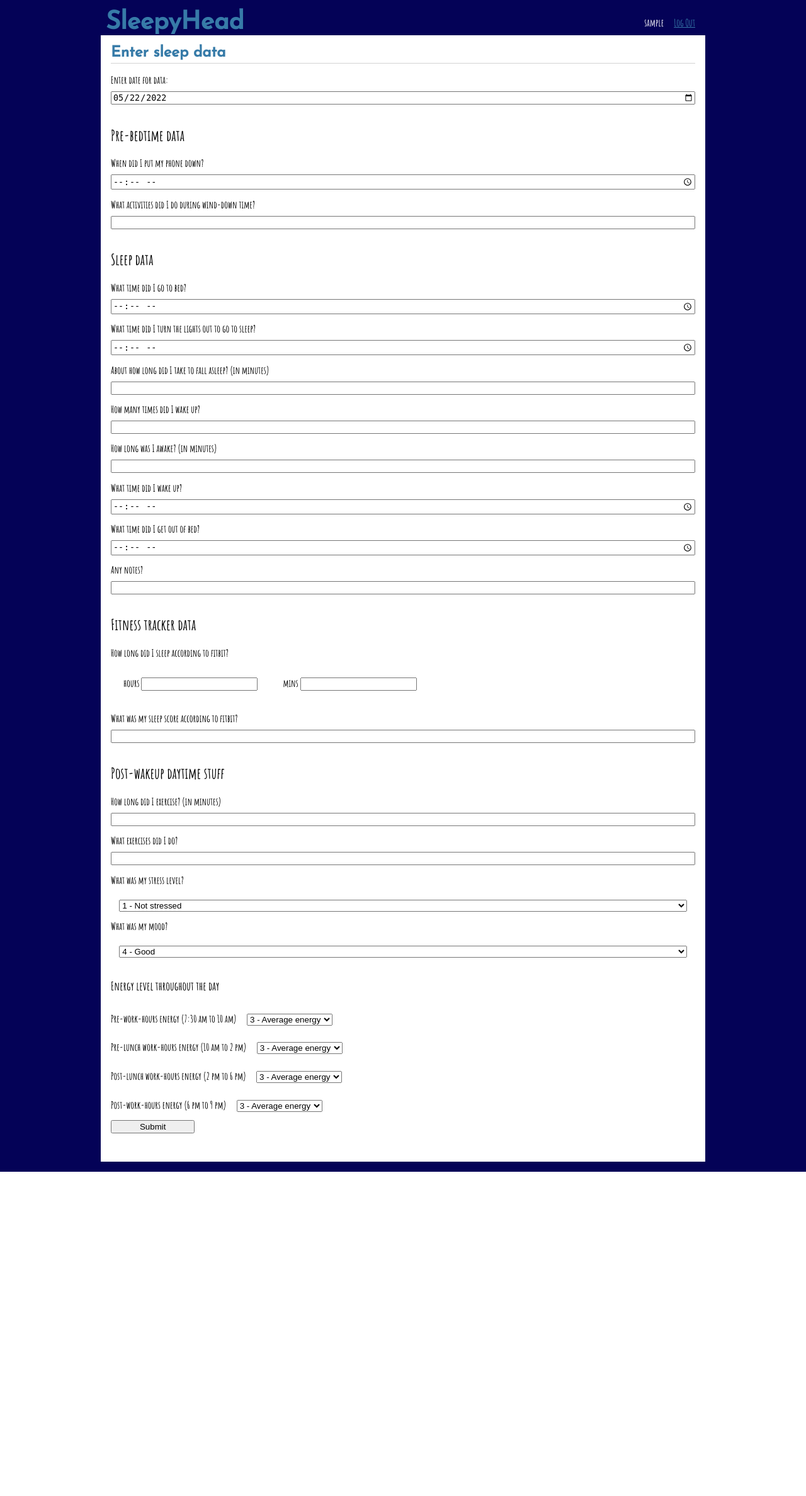
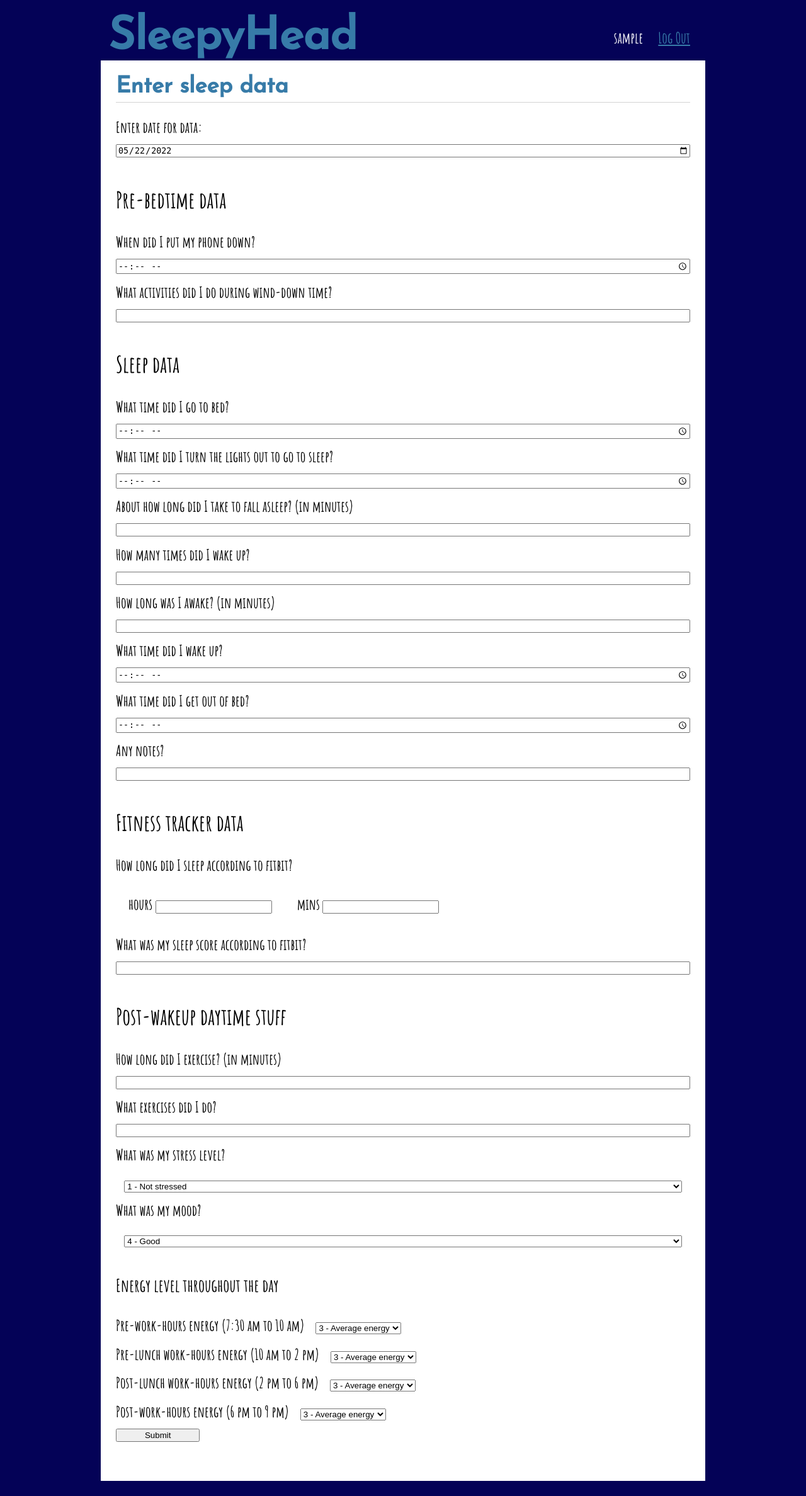
Before and after one commit to swarnatonse/flask-test, a Flask app: page /sleep/data in a window 1280 px wide. Shown: the whole page at 63% size. Before the commit the page ends 1861 px from the top, so only its background shows below. Run offline with Flask 2, Linux system fonts and the light colour scheme; the visitor is signed in with stand-in values (Sample User, id 1).

Commit message:
adjust font sizes

```diff
--- a/static/style.css
+++ b/static/style.css
@@ -1,10 +1,10 @@
-html { font-family: 'Amatic SC', cursive; background: #040257; padding: 1rem; }
+html { font-family: 'Amatic SC', cursive; background: #040257; padding: 1rem; font-size: 1.5em; }
 body { max-width: 960px; margin: 0 auto; background: white; }
 h1 { font-family: 'Josefin Sans', sans-serif; color: #377ba8; margin: 1rem 0; }
 a { color: #377ba8; }
 hr { border: none; border-top: 1px solid lightgray; }
 nav { background: #040257; display: flex; align-items: center; padding: 0 0.5rem; }
-nav h1 { flex: auto; margin: 0; font-size: 40px }
+nav h1 { flex: auto; margin: 0; font-size: 3em; }
 nav h1 a { text-decoration: none; padding: 0.25rem 0.5rem; }
 nav ul  { display: flex; list-style: none; margin: 0; padding: 0; }
 nav ul li span { color: white; }
@@ -25,4 +25,4 @@ nav ul li a, nav ul li span, header .action { display: block; padding: 0.5rem; }
 .content textarea { min-height: 12em; resize: vertical; }
 .content select { margin: 1em; }
 input.danger { color: #cc2f2e; }
-input[type=submit] { align-self: start; min-width: 10em; }
+input[type=submit] { align-self: flex-start; min-width: 10em; }
```
